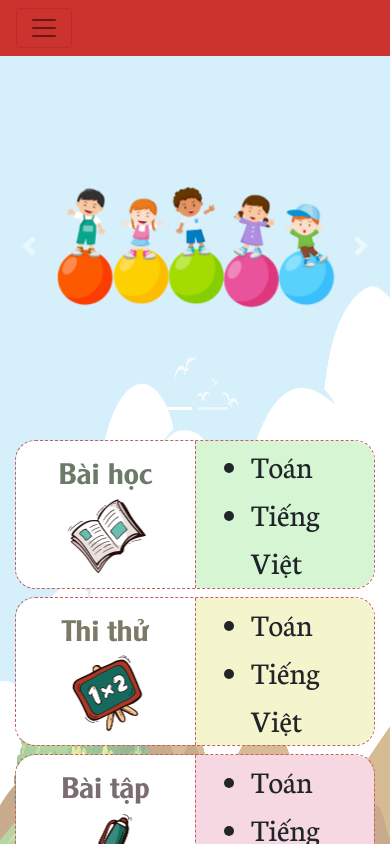
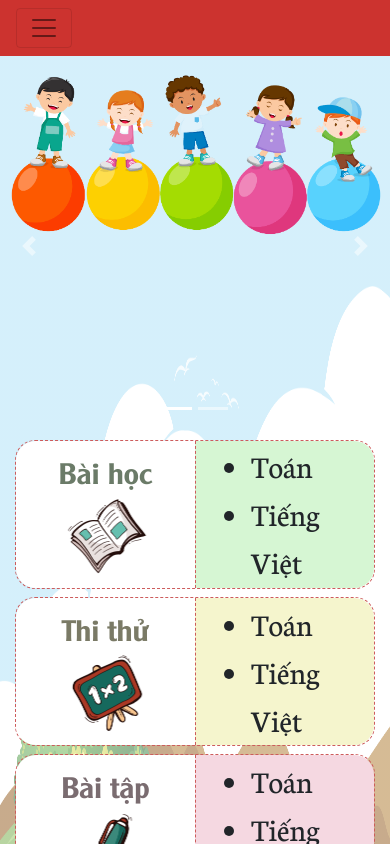
Before and after one commit to nhanpdnguyen/QLDA2015_Frontend, a React (Create React App) app: page / in a window 390 px wide. Shown: the top 844 px of the page. Built offline with nearby package versions, Linux system fonts and the light colour scheme.

Commit message:
fix responsive carousel

```diff
--- a/src/components/Carousel.css
+++ b/src/components/Carousel.css
@@ -8,9 +8,11 @@
 
 .carousel-item {
 	height: 100%;
+	text-align: center;
 }
 
 .carousel-item img {
 	max-width: 100%;
 	max-height: 100%;
+	display: inline-block;
 }
--- a/src/components/Carousel.js
+++ b/src/components/Carousel.js
@@ -12,12 +12,12 @@ import './Carousel.css';
 const items = [
   {
     src: '/images/Carousel-01.png',
-    altText: '',
+    altText: 'carousel1',
     caption: ''
   },
   {
     src: '/images/avatar.png',
-    altText: '',
+    altText: 'carousel2',
     caption: ''
   }
 ];
@@ -68,9 +68,7 @@ class Example extends Component {
           onExited={this.onExited}
           key={item.src}
         >
-          <div className="d-flex justify-content-center align-items-center h-100">
-            <img className="d-block w-75" src={item.src} alt={item.altText} />
-          </div>
+          <img className="" src={item.src} alt={item.altText} />
           <CarouselCaption captionText={item.caption} captionHeader={item.caption} />
         </CarouselItem>
       );
```
